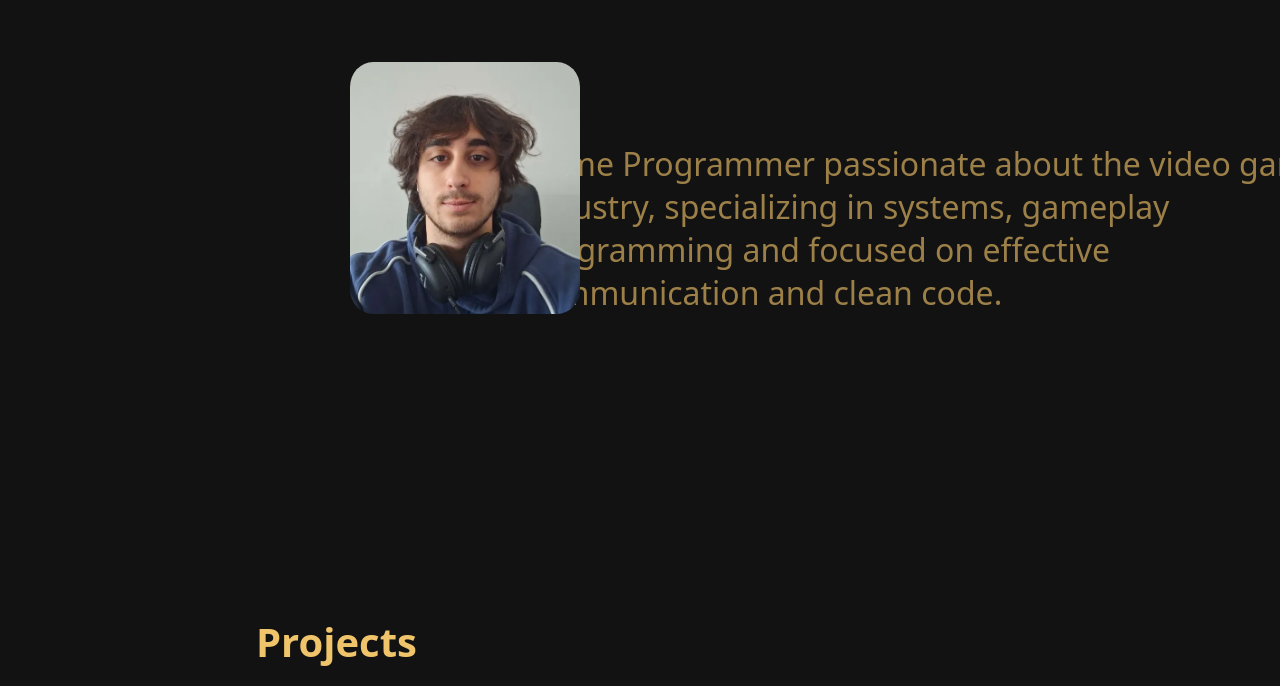
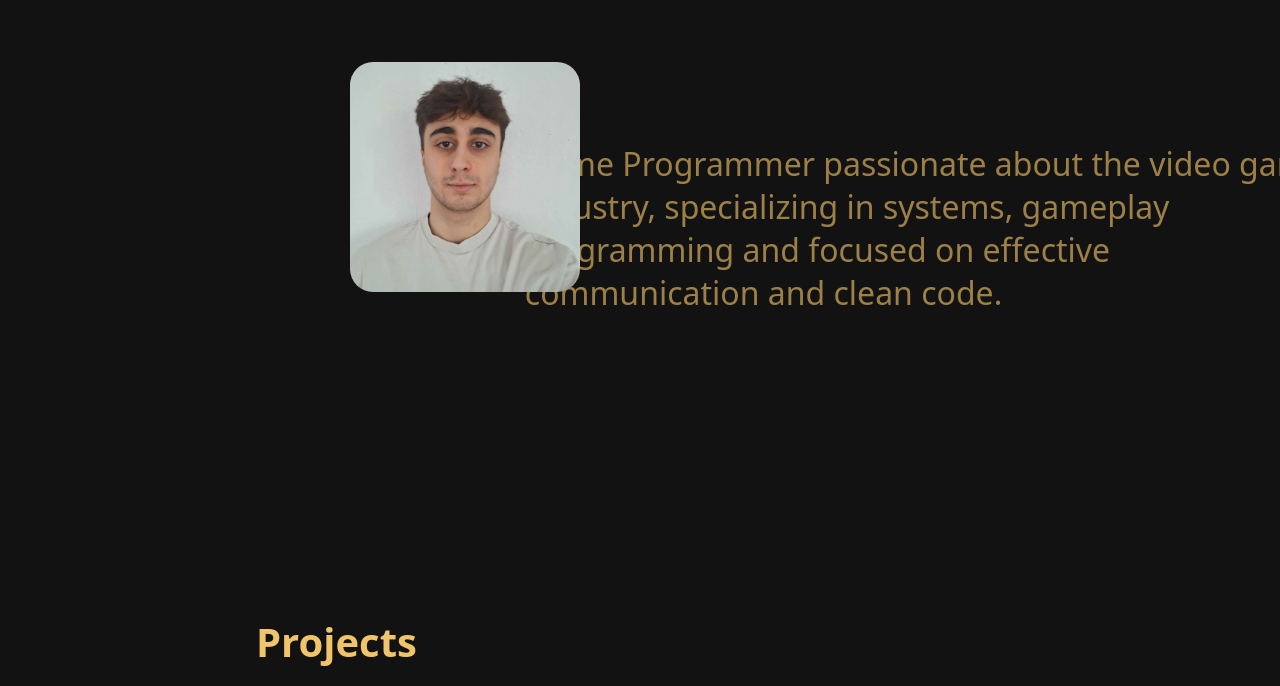
Before and after one commit to DismissedGv/DismissedGv.github.io, a plain HTML site: page index.html in a window 1280 px wide. Shown: the part 88-774 px from the top of the page. Drawn offline with Linux system fonts and the light colour scheme.

Commit message:
user image changed

```diff
--- a/index.html
+++ b/index.html
@@ -36,7 +36,7 @@
             gameplay programming and focused on effective communication and clean code.
         </p>
     </div>
-    <img src="images/user.png"> <!-- User image -->
+    <img src="images/user2.jpg"> <!-- User image -->
 </section>
 
 <!----------------Projects---------------->
```
Also changed, not shown: images/user2.jpg (added), images/user2.png (deleted).
